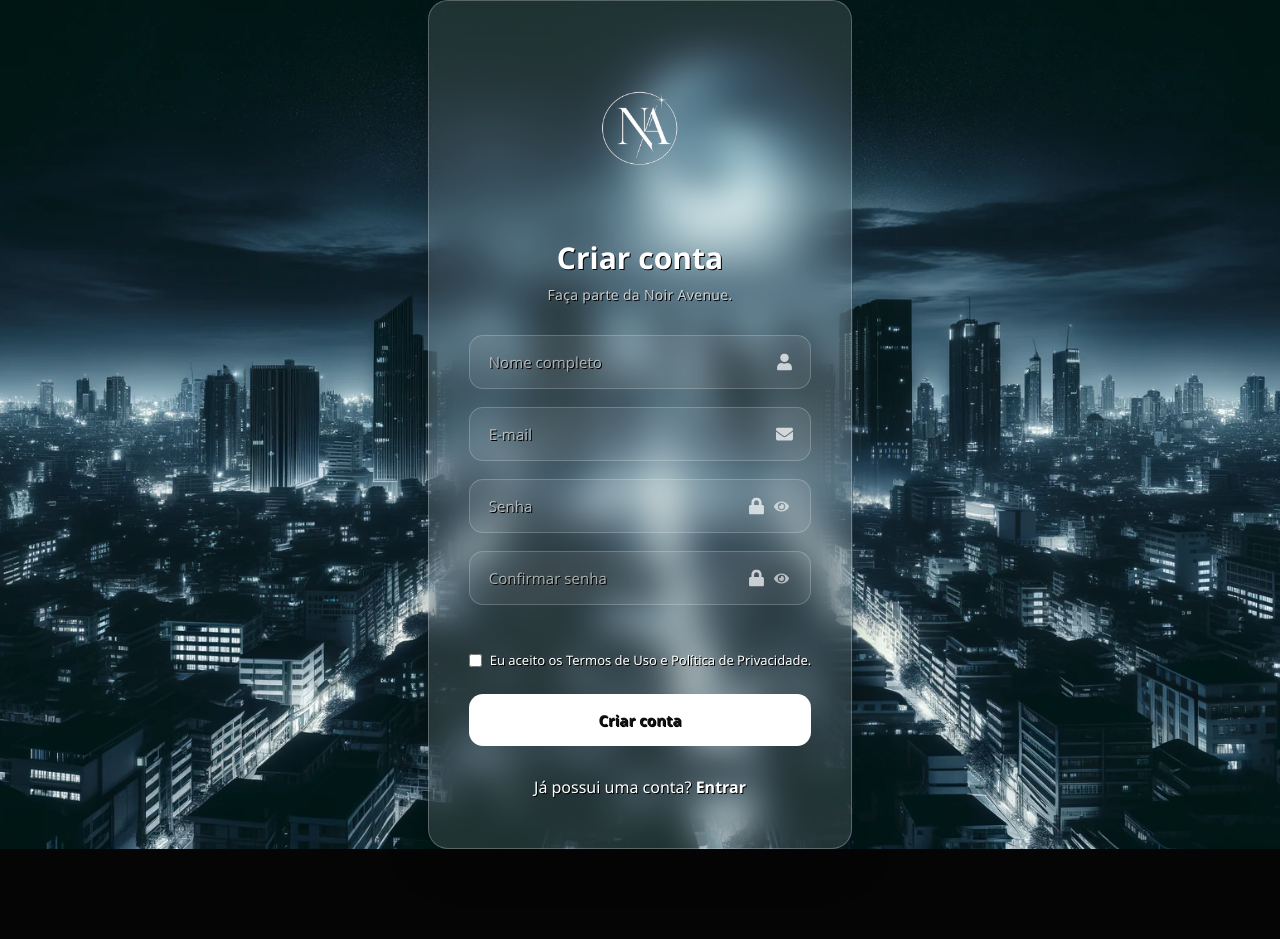
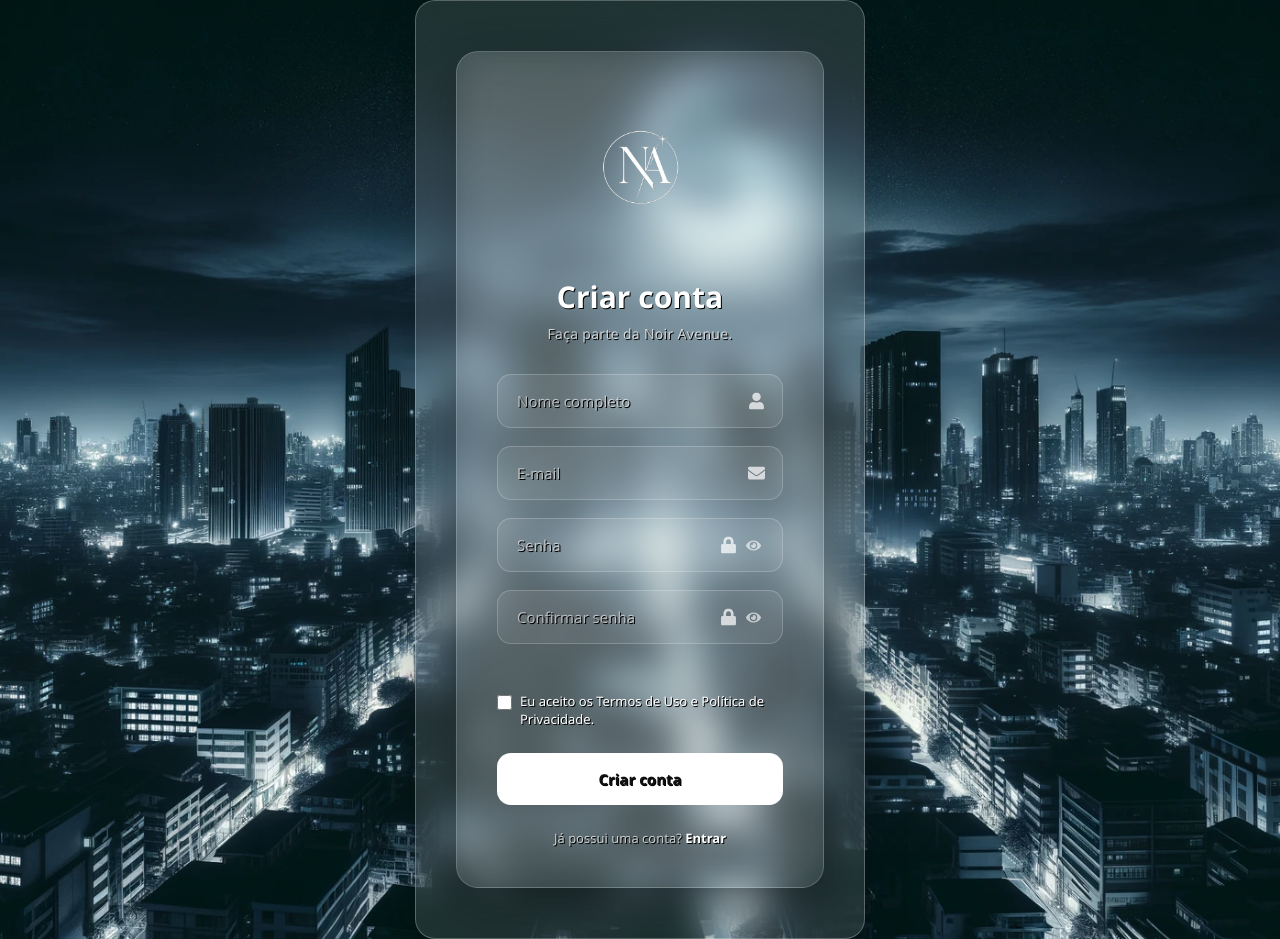
Before and after one commit to Luizfelipeosz/Noir-Avenue, a React (Vite) app: page /cadastro in a window 1280 px wide. Before the commit the page ends 849 px from the top, so only its background shows below. Built offline with nearby package versions, Linux system fonts and the light colour scheme.

Commit message:
fix: resolvi um problema de login que nao havia antes, agora o usuario consegue normalmente logar e cadastrar.

```diff
--- a/package.json
+++ b/package.json
@@ -1,5 +1,5 @@
 {
-  "name": "tela-de-login",
+  "name": "Noir Avenue",
   "private": true,
   "version": "0.0.0",
   "type": "module",
--- a/src/components/Login/Login.css
+++ b/src/components/Login/Login.css
@@ -1,22 +1,71 @@
 /* =========================================================
-   NOIR AVENUE — LOGIN
+   NOIR AVENUE — LOGIN / CADASTRO
    ========================================================= */
 
-/* RESET LOCAL */
+/* =========================================================
+   RESET
+   ========================================================= */
 
-.container,
-.container * {
+* {
+    margin: 0;
+    padding: 0;
     box-sizing: border-box;
+}
+
+html,
+body,
+#root {
+    width: 100%;
+    min-height: 100%;
+}
+
+html {
+    -webkit-text-size-adjust: 100%;
+}
+
+body {
+    min-height: 100dvh;
+
+    font-family:
+        "Segoe UI",
+        Tahoma,
+        Geneva,
+        Verdana,
+        sans-serif;
+
+    background: #070707;
 }
 
 
 /* =========================================================
-   CONTAINER / CARD
+   ÁREA PRINCIPAL DA TELA
    ========================================================= */
 
 .container {
+    width: 100%;
+    min-height: 100dvh;
+
+    display: flex;
+    align-items: center;
+    justify-content: center;
+
+    padding:
+        max(24px, env(safe-area-inset-top))
+        max(20px, env(safe-area-inset-right))
+        max(24px, env(safe-area-inset-bottom))
+        max(20px, env(safe-area-inset-left));
+
+    overflow-x: hidden;
+}
+
+
+/* =========================================================
+   CARD / FORMULÁRIO
+   ========================================================= */
+
+.container form {
     width: min(100%, 430px);
-    margin: 0 auto;
+
     padding: 38px 40px;
 
     border: 1px solid rgba(255, 255, 255, 0.18);
@@ -40,15 +89,6 @@
 
 
 /* =========================================================
-   FORM
-   ========================================================= */
-
-.container form {
-    width: 100%;
-}
-
-
-/* =========================================================
    LOGO
    ========================================================= */
 
@@ -57,7 +97,6 @@
 
     width: 165px;
     max-width: 70%;
-
     height: auto;
 
     margin: 0 auto 24px;
@@ -83,6 +122,11 @@
     font-weight: 600;
     line-height: 1.2;
 }
+
+
+/* =========================================================
+   SUBTÍTULO
+   ========================================================= */
 
 .container .subtitle {
     margin: 0 0 30px;
@@ -153,6 +197,11 @@
         0 0 0 3px rgba(255, 255, 255, 0.05);
 }
 
+
+/* =========================================================
+   AUTOFILL
+   ========================================================= */
+
 .container .input-field input:-webkit-autofill,
 .container .input-field input:-webkit-autofill:hover,
 .container .input-field input:-webkit-autofill:focus {
@@ -164,6 +213,11 @@
     transition:
         background-color 9999s ease-in-out 0s;
 }
+
+
+/* =========================================================
+   ÍCONES
+   ========================================================= */
 
 .container .icon {
     position: absolute;
@@ -179,6 +233,99 @@
     color: rgba(255, 255, 255, 0.72);
 
     pointer-events: none;
+}
+
+
+/* =========================================================
+   CADEADO DOS CAMPOS DE SENHA
+   ========================================================= */
+
+.container .password-lock-icon {
+    right: 46px;
+}
+
+
+/* =========================================================
+   MOSTRAR / OCULTAR SENHA
+   ========================================================= */
+
+.container .password-toggle {
+    position: absolute;
+
+    top: 50%;
+    right: 16px;
+
+    width: 28px;
+    height: 28px;
+
+    padding: 0;
+
+    display: flex;
+    align-items: center;
+    justify-content: center;
+
+    border: 0;
+    border-radius: 8px;
+
+    background: transparent;
+
+    color: rgba(255, 255, 255, 0.62);
+
+    cursor: pointer;
+
+    transform: translateY(-50%);
+
+    transition:
+        color 0.2s ease,
+        background 0.2s ease;
+}
+
+.container .password-toggle:hover {
+    color: #fff;
+
+    background: rgba(255, 255, 255, 0.08);
+}
+
+.container .password-toggle:focus-visible {
+    outline: 2px solid rgba(255, 255, 255, 0.7);
+    outline-offset: 2px;
+}
+
+.container .password-toggle svg {
+    width: 15px;
+    height: 15px;
+}
+
+
+/* =========================================================
+   FEEDBACK DAS SENHAS
+   ========================================================= */
+
+.container .password-feedback {
+    min-height: 18px;
+
+    margin-top: -8px;
+    margin-bottom: 14px;
+
+    padding-left: 19px;
+}
+
+.container .password-match,
+.container .password-mismatch {
+    display: block;
+
+    margin: 0;
+
+    font-size: 12px;
+    line-height: 1.4;
+}
+
+.container .password-match {
+    color: #4ade80;
+}
+
+.container .password-mismatch {
+    color: #f87171;
 }
 
 
@@ -244,13 +391,53 @@
 
 .container .recall-forget a:hover {
     color: #fff;
+
     text-decoration: underline;
 }
 
 
 /* =========================================================
-   BOTÃO DE LOGIN
-   IMPORTANTE: não usar "button" global
+   TERMOS — CADASTRO
+   ========================================================= */
+
+.container .remember {
+    color: #fff;
+
+    font-size: 13px;
+
+    margin: 20px 0 25px;
+}
+
+.container .remember label {
+    display: flex;
+
+    gap: 8px;
+
+    align-items: flex-start;
+
+    cursor: pointer;
+}
+
+.container .remember input {
+    width: 15px;
+    height: 15px;
+
+    margin-top: 3px;
+
+    flex-shrink: 0;
+
+    cursor: pointer;
+
+    accent-color: #fff;
+}
+
+.container .remember span {
+    line-height: 1.4;
+}
+
+
+/* =========================================================
+   BOTÃO PRINCIPAL
    ========================================================= */
 
 .container > form > button[type="submit"] {
@@ -279,7 +466,8 @@
     transition:
         transform 0.2s ease,
         background 0.2s ease,
-        box-shadow 0.2s ease;
+        box-shadow 0.2s ease,
+        opacity 0.2s ease;
 }
 
 .container > form > button[type="submit"]:hover {
@@ -297,12 +485,23 @@
 
 .container > form > button[type="submit"]:focus-visible {
     outline: 2px solid rgba(255, 255, 255, 0.85);
+
     outline-offset: 3px;
+}
+
+.container > form > button[type="submit"]:disabled {
+    opacity: 0.65;
+
+    cursor: not-allowed;
+
+    transform: none;
+
+    box-shadow: none;
 }
 
 
 /* =========================================================
-   CADASTRO
+   LINK PARA CADASTRO
    ========================================================= */
 
 .container .signup-link {
@@ -338,67 +537,60 @@
     text-decoration: underline;
 }
 
+
 /* =========================================================
-   VISIBILIDADE DA SENHA
+   LINK PARA LOGIN
    ========================================================= */
 
-.container .password-lock-icon {
-    right: 46px;
+.container .login-link {
+    margin-top: 24px;
+
+    text-align: center;
+
+    color: rgba(255, 255, 255, 0.7);
+
+    font-size: 13px;
+    line-height: 1.5;
 }
 
-.container .password-toggle {
-    position: absolute;
+.container .login-link p {
+    margin: 0;
+}
 
-    top: 50%;
-    right: 16px;
+.container .login-link a {
+    color: #fff;
 
-    width: 28px;
-    height: 28px;
+    font-weight: 600;
 
-    padding: 0;
-
-    display: flex;
-    align-items: center;
-    justify-content: center;
-
-    border: 0;
-    border-radius: 8px;
-
-    background: transparent;
-    color: rgba(255, 255, 255, 0.62);
-
-    cursor: pointer;
-
-    transform: translateY(-50%);
+    text-decoration: none;
 
     transition:
-        color 0.2s ease,
-        background 0.2s ease;
+        opacity 0.2s ease,
+        text-decoration 0.2s ease;
 }
 
-.container .password-toggle:hover {
-    color: #fff;
-    background: rgba(255, 255, 255, 0.08);
-}
+.container .login-link a:hover {
+    opacity: 0.85;
 
-.container .password-toggle:focus-visible {
-    outline: 2px solid rgba(255, 255, 255, 0.7);
-    outline-offset: 2px;
-}
-
-.container .password-toggle svg {
-    width: 15px;
-    height: 15px;
+    text-decoration: underline;
 }
 
 
 /* =========================================================
-   RESPONSIVO — TABLET
+   TABLET / TELAS MÉDIAS
    ========================================================= */
 
 @media (max-width: 700px) {
 
     .container {
+        padding:
+            max(24px, env(safe-area-inset-top))
+            18px
+            max(24px, env(safe-area-inset-bottom))
+            18px;
+    }
+
+    .container form {
         width: min(100%, 430px);
 
         padding: 32px 30px;
@@ -423,12 +615,24 @@
 
 
 /* =========================================================
-   RESPONSIVO — MOBILE
+   MOBILE
    ========================================================= */
 
 @media (max-width: 480px) {
 
     .container {
+        min-height: 100dvh;
+
+        padding:
+            max(18px, env(safe-area-inset-top))
+            14px
+            max(18px, env(safe-area-inset-bottom))
+            14px;
+
+        align-items: center;
+    }
+
+    .container form {
         width: 100%;
 
         padding: 28px 22px;
@@ -475,6 +679,17 @@
         height: 16px;
     }
 
+    .container .password-lock-icon {
+        right: 44px;
+    }
+
+    .container .password-toggle {
+        right: 13px;
+
+        width: 28px;
+        height: 28px;
+    }
+
     .container .recall-forget {
         align-items: flex-start;
 
@@ -495,13 +710,20 @@
         align-self: flex-end;
     }
 
+    .container .remember {
+        margin: 18px 0 22px;
+
+        font-size: 12.5px;
+    }
+
     .container > form > button[type="submit"] {
         height: 51px;
 
         border-radius: 13px;
     }
 
-    .container .signup-link {
+    .container .signup-link,
+    .container .login-link {
         margin-top: 21px;
 
         font-size: 12.5px;
@@ -516,6 +738,14 @@
 @media (max-width: 360px) {
 
     .container {
+        padding:
+            max(14px, env(safe-area-inset-top))
+            10px
+            max(14px, env(safe-area-inset-bottom))
+            10px;
+    }
+
+    .container form {
         padding: 24px 17px;
 
         border-radius: 16px;
@@ -533,14 +763,139 @@
         font-size: 12px;
     }
 
+    .container .input-field input {
+        height: 50px;
+
+        font-size: 13.5px;
+    }
+
     .container .recall-forget {
         font-size: 12px;
+    }
+
+    .container .remember {
+        font-size: 12px;
+    }
+
+    .container .password-feedback {
+        padding-left: 17px;
+    }
+
+    .container .password-match,
+    .container .password-mismatch {
+        font-size: 11px;
     }
 }
 
 
 /* =========================================================
-   REDUÇÃO DE MOVIMENTO
+   TELAS COM POUCA ALTURA
+   ========================================================= */
+
+/*
+   Em monitores ultrawide ou notebooks com pouca altura,
+   reduzimos um pouco os espaçamentos para evitar que
+   o formulário fique cortado.
+*/
+
+@media (max-height: 700px) and (min-width: 481px) {
+
+    .container {
+        align-items: flex-start;
+
+        padding-top: 24px;
+        padding-bottom: 24px;
+
+        overflow-y: auto;
+    }
+
+    .container form {
+        margin: auto 0;
+    }
+
+    .container .logo {
+        margin-bottom: 18px;
+    }
+
+    .container .subtitle {
+        margin-bottom: 22px;
+    }
+
+    .container .input-field {
+        margin-bottom: 14px;
+    }
+
+    .container .recall-forget {
+        margin: 17px 0 20px;
+    }
+
+    .container .signup-link,
+    .container .login-link {
+        margin-top: 18px;
+    }
+}
+
+
+/* =========================================================
+   CELULAR COM POUCA ALTURA
+   ========================================================= */
+
+@media (max-height: 650px) and (max-width: 480px) {
+
+    .container {
+        align-items: flex-start;
+
+        padding-top: 14px;
+        padding-bottom: 14px;
+
+        overflow-y: auto;
+    }
+
+    .container form {
+        margin: auto 0;
+    }
+
+    .container .logo {
+        width: 120px;
+
+        margin-bottom: 15px;
+    }
+
+    .container h1 {
+        font-size: 23px;
+
+        margin-bottom: 5px;
+    }
+
+    .container .subtitle {
+        margin-bottom: 18px;
+
+        font-size: 12px;
+    }
+
+    .container .input-field {
+        margin-bottom: 12px;
+    }
+
+    .container .recall-forget {
+        margin: 15px 0 18px;
+
+        gap: 10px;
+    }
+
+    .container .remember {
+        margin: 14px 0 18px;
+    }
+
+    .container .signup-link,
+    .container .login-link {
+        margin-top: 17px;
+    }
+}
+
+
+/* =========================================================
+   ACESSIBILIDADE — REDUÇÃO DE MOVIMENTO
    ========================================================= */
 
 @media (prefers-reduced-motion: reduce) {
@@ -548,6 +903,7 @@
     .container,
     .container * {
         animation: none !important;
+
         transition: none !important;
     }
 }
```
Also changed, not shown: src/components/Login/Login.jsx (+106 -42 lines), 2 other files (tests, documents, lock files or other folders).
